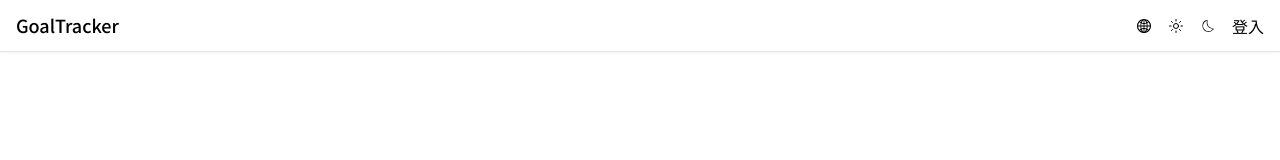
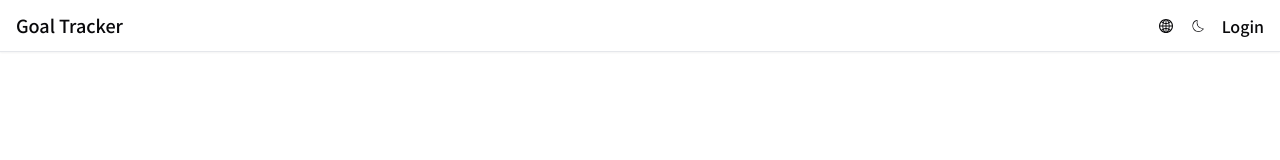
Before and after one commit to Alden0124/GoalTracker_Web, a React (Vite) app: page / in a window 1280 px wide. Shown: the top 160 px of the page. Built offline with nearby package versions, Linux system fonts and the light colour scheme.

Commit message:
增加多語系跟暗黑模式

```diff
--- a/package.json
+++ b/package.json
@@ -11,8 +11,11 @@
   },
   "dependencies": {
     "axios": "^1.7.7",
+    "i18next": "^23.16.5",
+    "i18next-browser-languagedetector": "^8.0.0",
     "react": "^18.3.1",
     "react-dom": "^18.3.1",
+    "react-i18next": "^15.1.1",
     "react-icons": "^5.3.0",
     "react-router-dom": "^6.28.0"
   },
--- a/src/App.tsx
+++ b/src/App.tsx
@@ -1,7 +1,12 @@
+import { ThemeProvider } from "@/context/ThemeContext";
 import Routes from "./router";
 
 function App() {
-  return <Routes />;
+  return (
+    <ThemeProvider>
+      <Routes />
+    </ThemeProvider>
+  );
 }
 
 export default App;
--- a/src/components/layout/Header.tsx
+++ b/src/components/layout/Header.tsx
@@ -1,30 +1,51 @@
-import { useState } from "react";
-// icon
+import { useTranslation } from "react-i18next";
 import { AiOutlineGlobal } from "react-icons/ai";
 import { CiDark } from "react-icons/ci";
 import { IoSunnyOutline } from "react-icons/io5";
+import { useTheme } from "@/hooks/useTheme";
 
 const Header = () => {
-  const [isOpenNav, setIsOpenNav] = useState(false);
+  const { t, i18n } = useTranslation();
+  const { theme, setTheme } = useTheme();
 
-  const isOpenNavHandler = () => {
-    setIsOpenNav((prevState) => !prevState);
+  const toggleTheme = () => {
+    setTheme(theme === "dark" ? "light" : "dark");
+  };
+
+  const toggleLanguage = () => {
+    const newLang = i18n.language === "en" ? "zh" : "en";
+    i18n.changeLanguage(newLang);
   };
 
   return (
-    <>
-      <header
-        className={`py-[12px] px-[16px] flex justify-between items-center border-b  shadow-sm `}
-      >
-        <p className={`text-[18px]`}>GoalTracker</p>
-        <div className={`flex items-center gap-[16px] text-[16px]`}>
+    <header
+      className={`
+        py-[12px] px-[16px]
+        sticky top-0
+        flex justify-between items-center
+        border-b
+        shadow-sm
+        bg-background-light dark:bg-background-dark
+        text-foreground-light dark:text-foreground-dark
+      `}
+    >
+      <p className="text-[18px]">{t("goalTracker")}</p>
+      <div className="flex items-center gap-[16px] text-[16px]">
+        <button
+          onClick={toggleLanguage}
+          className="hover:opacity-80"
+        >
           <AiOutlineGlobal />
-          <IoSunnyOutline />
-          <CiDark />
-          <div className={` `}>登入</div>
-        </div>
-      </header>
-    </>
+        </button>
+        <button
+          onClick={toggleTheme}
+          className="hover:opacity-80"
+        >
+          {theme === "dark" ? <IoSunnyOutline /> : <CiDark />}
+        </button>
+        <div>{t("login")}</div>
+      </div>
+    </header>
   );
 };
 
--- /dev/null
+++ b/src/context/ThemeContext.tsx
@@ -0,0 +1,42 @@
+import React, { createContext, useEffect, useState } from "react";
+
+type Theme = "light" | "dark";
+
+interface ThemeContextType {
+  theme: Theme;
+  setTheme: (theme: Theme) => void;
+}
+
+const ThemeContext = createContext<ThemeContextType>({
+  theme: "light",
+  setTheme: () => null,
+});
+
+export const ThemeProvider = ({ children }: { children: React.ReactNode }) => {
+  const [theme, setTheme] = useState<Theme>(() => {
+    // 從 localStorage 讀取主題設置，如果沒有則使用系統預設
+    const savedTheme = localStorage.getItem("theme");
+    if (savedTheme === "dark" || savedTheme === "light") return savedTheme;
+    return window.matchMedia("(prefers-color-scheme: dark)").matches
+      ? "dark"
+      : "light";
+  });
+
+  useEffect(() => {
+    // 更新 HTML class 和 localStorage
+    if (theme === "dark") {
+      document.documentElement.classList.add("dark");
+    } else {
+      document.documentElement.classList.remove("dark");
+    }
+    localStorage.setItem("theme", theme);
+  }, [theme]);
+
+  return (
+    <ThemeContext.Provider value={{ theme, setTheme }}>
+      {children}
+    </ThemeContext.Provider>
+  );
+};
+
+export { ThemeContext };
--- /dev/null
+++ b/src/hooks/useTheme.ts
@@ -0,0 +1,4 @@
+import { useContext } from "react";
+import { ThemeContext } from "@/context/ThemeContext";
+
+export const useTheme = () => useContext(ThemeContext);
--- /dev/null
+++ b/src/i18n.ts
@@ -0,0 +1,27 @@
+import i18n from "i18next";
+import { initReactI18next } from "react-i18next";
+import LanguageDetector from "i18next-browser-languagedetector";
+import translationEN from "@/locales/en/translation.json";
+import translationZH from "@/locales/zh/translation.json";
+
+const resources = {
+  en: {
+    translation: translationEN,
+  },
+  zh: {
+    translation: translationZH,
+  },
+};
+
+i18n
+  .use(LanguageDetector)
+  .use(initReactI18next)
+  .init({
+    resources,
+    fallbackLng: "en",
+    interpolation: {
+      escapeValue: false,
+    },
+  });
+
+export default i18n;
--- a/src/index.css
+++ b/src/index.css
@@ -5,3 +5,16 @@
 * {
   font-family: "Noto Sans TC", sans-serif;
 }
+
+@layer base {
+  body {
+    @apply bg-white text-black dark:bg-black dark:text-white;
+  }
+
+  * {
+    @apply border-gray-200 dark:border-gray-700;
+    transition-property: background-color, border-color;
+    transition-duration: 200ms;
+    transition-timing-function: ease-in-out;
+  }
+}
--- a/src/layout/DefaultLayout.tsx
+++ b/src/layout/DefaultLayout.tsx
@@ -1,7 +1,11 @@
 import Header from "@/components/layout/Header";
 
 const DefaultLayout = () => {
-  return <Header />;
+  return (
+    <div className={`h-[2000px]`}>
+      <Header />
+    </div>
+  );
 };
 
 export default DefaultLayout;
--- /dev/null
+++ b/src/locales/en/translation.json
@@ -0,0 +1,4 @@
+{
+  "login": "Login",
+  "goalTracker": "Goal Tracker"
+}
--- /dev/null
+++ b/src/locales/zh/translation.json
@@ -0,0 +1,4 @@
+{
+  "login": "登入",
+  "goalTracker": "目標追蹤"
+}
--- a/src/main.tsx
+++ b/src/main.tsx
@@ -2,6 +2,7 @@
 import { createRoot } from 'react-dom/client'
 import './index.css'
 import App from './App.tsx'
+import './i18n'
 
 createRoot(document.getElementById('root')!).render(
   // <StrictMode>
--- a/tailwind.config.js
+++ b/tailwind.config.js
@@ -6,7 +6,22 @@ export default {
       fontFamily: {
         "Noto Sans TC": ["Noto Sans TC", "sans-serif"],
       },
+      colors: {
+        background: {
+          light: '#ffffff',
+          dark: '#09090b',
+        },
+        foreground: {
+          light: '#09090b',
+          dark: '#ffffff',
+        },
+        border: {
+          light: '#e5e7eb',
+          dark: '#27272a',
+        },
+      },
     },
   },
   plugins: [],
+  darkMode: 'class',
 };
```
Also changed, not shown: 1 other file (tests, documents, lock files or other folders).
